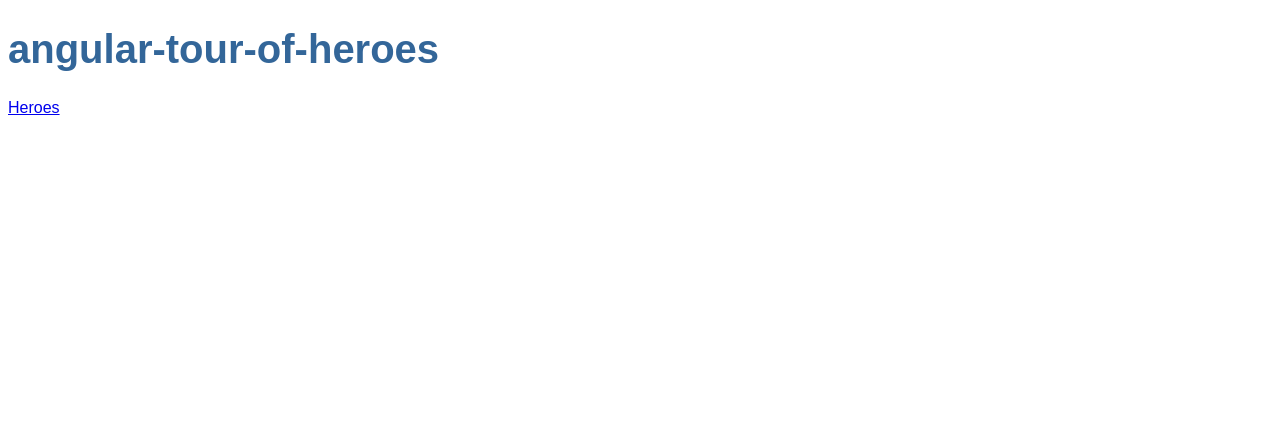
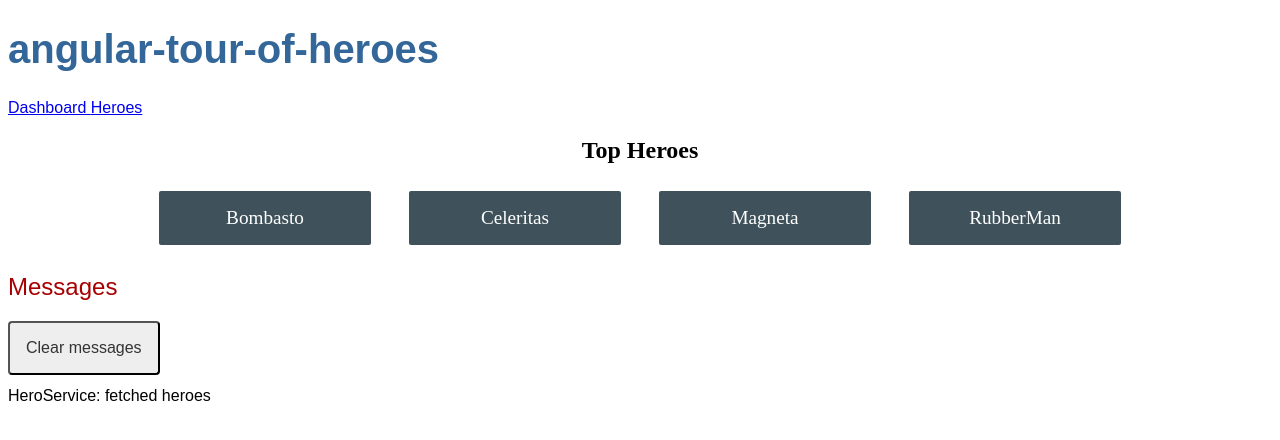
Before and after one commit to grantorino6969/tour-of-heroes, an Angular app: page /dashboard in a window 1280 px wide. Before the commit this address led to /. Shown: the top 440 px of the page. Built offline with nearby package versions, Linux system fonts and the light colour scheme.

Commit message:
Fix: dashboard is now a separate page

```diff
--- a/src/app/app.component.html
+++ b/src/app/app.component.html
@@ -1,7 +1,8 @@
 <h1>{{title}}</h1>
 <!-- <app-heroes></app-heroes> -->
 <nav>
-    <a routerLink="/heroes">Heroes</a>
+    <a routerLink="/dashboard">Dashboard    </a>
+    <a routerLink="/heroes"> Heroes</a>
 </nav>
 <router-outlet></router-outlet>
 <app-messages></app-messages>
--- a/src/app/app.module.ts
+++ b/src/app/app.module.ts
@@ -6,13 +6,15 @@ import { AppComponent } from './app.component';
 import { HeroesComponent } from './heroes/heroes.component';
 import { HeroDetailsComponent } from './hero-details/hero-details.component';
 import { MessagesComponent } from './messages/messages.component';
+import { DashboardComponent } from './dashboard/dashboard.component';
 
 @NgModule({
   declarations: [
     AppComponent,
     HeroesComponent,
     HeroDetailsComponent,
-    MessagesComponent
+    MessagesComponent,
+    DashboardComponent
   ],
   imports: [
     BrowserModule,
--- /dev/null
+++ b/src/app/dashboard/dashboard.component.css
@@ -0,0 +1,50 @@
+/* DashboardComponent's private CSS styles */
+
+h2 {
+    text-align: center;
+  }
+
+  .heroes-menu {
+    padding: 0;
+    margin: auto;
+    max-width: 1000px;
+
+    /* flexbox */
+    display: flex;
+    flex-direction: row;
+    flex-wrap: wrap;
+    justify-content: space-around;
+    align-content: flex-start;
+    align-items: flex-start;
+  }
+
+  a {
+    background-color: #3f525c;
+    border-radius: 2px;
+    padding: 1rem;
+    font-size: 1.2rem;
+    text-decoration: none;
+    display: inline-block;
+    color: #fff;
+    text-align: center;
+    width: 100%;
+    min-width: 70px;
+    margin: .5rem auto;
+    box-sizing: border-box;
+
+    /* flexbox */
+    order: 0;
+    flex: 0 1 auto;
+    align-self: auto;
+  }
+
+  @media (min-width: 600px) {
+    a {
+      width: 18%;
+      box-sizing: content-box;
+    }
+  }
+
+  a:hover {
+    background-color: #000;
+  }
--- /dev/null
+++ b/src/app/dashboard/dashboard.component.html
@@ -0,0 +1,6 @@
+<h2>Top Heroes</h2>
+<div class="heroes-menu">
+  <a *ngFor="let hero of heroes">
+    {{hero.name}}
+  </a>
+</div>
--- /dev/null
+++ b/src/app/dashboard/dashboard.component.ts
@@ -0,0 +1,23 @@
+import { Component, OnInit } from '@angular/core';
+import { Hero } from '../hero';
+import { HeroService } from '../hero.service';
+
+@Component({
+  selector: 'app-dashboard',
+  templateUrl: './dashboard.component.html',
+  styleUrls: [ './dashboard.component.css' ]
+})
+export class DashboardComponent implements OnInit {
+  heroes: Hero[] = [];
+
+  constructor(private heroService: HeroService) { }
+
+  ngOnInit(): void {
+    this.getHeroes();
+  }
+
+  getHeroes(): void {
+    this.heroService.getHeroes()
+      .subscribe(heroes => this.heroes = heroes.slice(1, 5));
+  }
+}
--- a/src/app/heroes/heroes.component.html
+++ b/src/app/heroes/heroes.component.html
@@ -13,4 +13,4 @@
   </li>
 </ul>
 
-<app-hero-details [hero]="selectedHero"></app-hero-details>
+<!-- <app-hero-details [hero]="selectedHero"></app-hero-details> -->
```
Also changed, not shown: src/app/app-routing.module.ts (+6 -1 lines), 1 other file (tests, documents, lock files or other folders).
